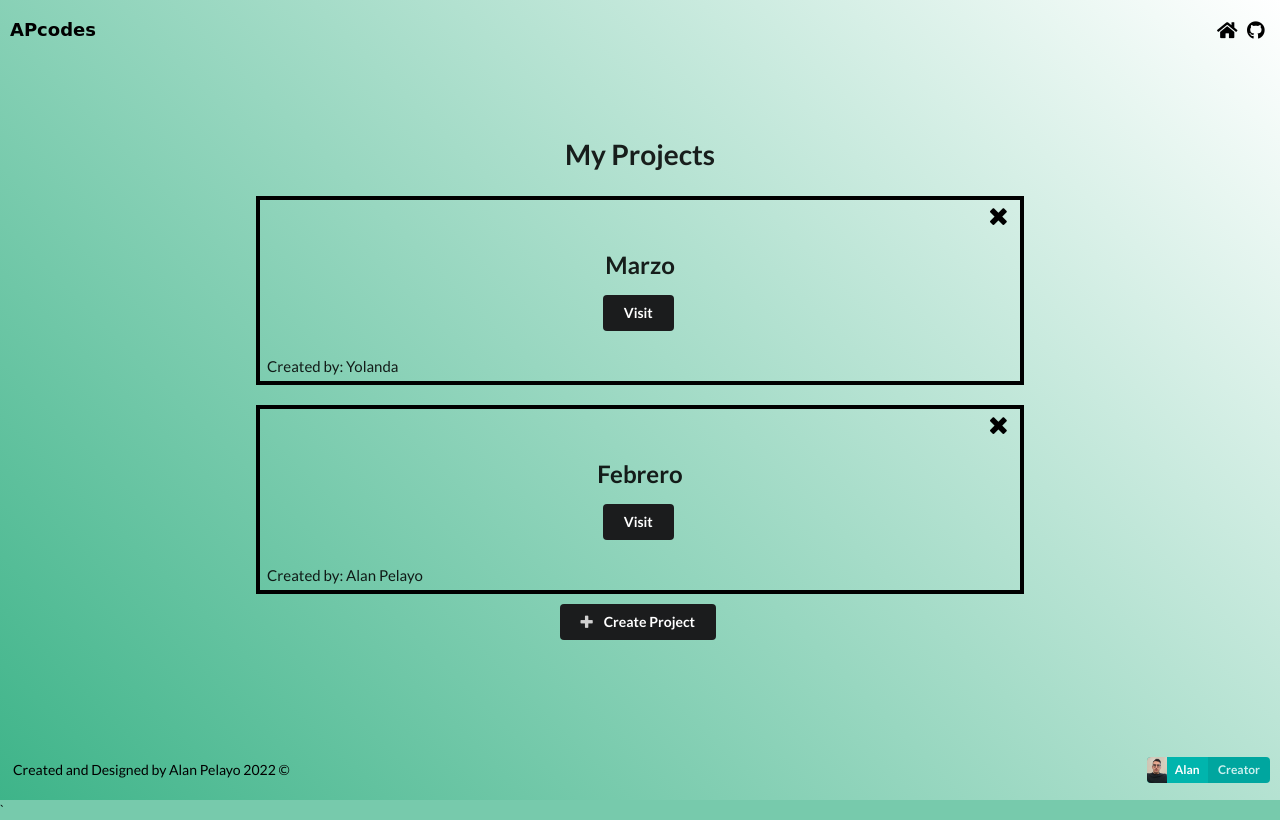
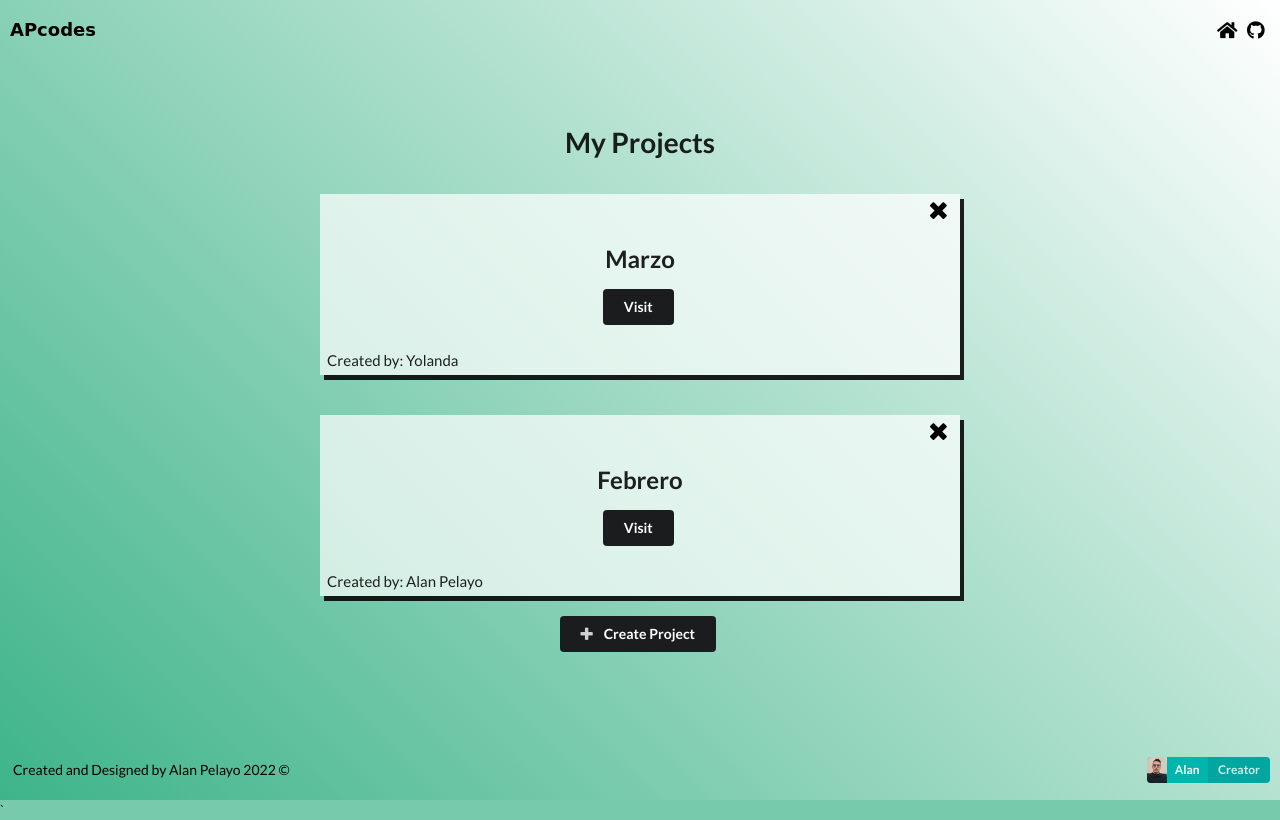
Before and after one commit to alanpelayoo/django-expenses, a Django app: page / in a window 1280 px wide. Run offline with Django 3.2, Linux system fonts and the light colour scheme; data comes from the database, SQL or seed files in the repository; both versions use the stored data as it was after the commit; some libraries are stand-ins or nearby versions; some web fonts are replaced.

Commit message:
Project-list style changes

```diff
--- a/expenses/static/expenses/css/style.css
+++ b/expenses/static/expenses/css/style.css
@@ -84,7 +84,7 @@ body{
     min-height: 82vh;
 }
 
-#project-list .project,.project-2{
+#project-list .project-2{
     display: flex;
     flex-direction: column;
     align-items: center;
@@ -96,18 +96,21 @@ body{
     min-width: 50%;
     position: relative;
 
+
 }
 #project-list .project{
     display: flex;
     flex-direction: column;
     align-items: center;
     justify-content: center;
-    border: 4px solid black;
     padding: 50px 20px;
-    margin: 10px;
-    width: 60%;
+    margin: 20px;
     position: relative;
-
+    background-color: rgb(255, 255, 255,.7);
+    box-shadow: 4px 5px;
+    min-width: 50%;
+    position: relative;
+    padding: 50px 20px;
 }
 #project-list .project h2{
     margin-top: 0;
@@ -131,6 +134,7 @@ body{
     color: black;
     cursor: pointer;
 }
+
 
 
 /* End Project List Section */
```
Also changed, not shown: db.sqlite3.
